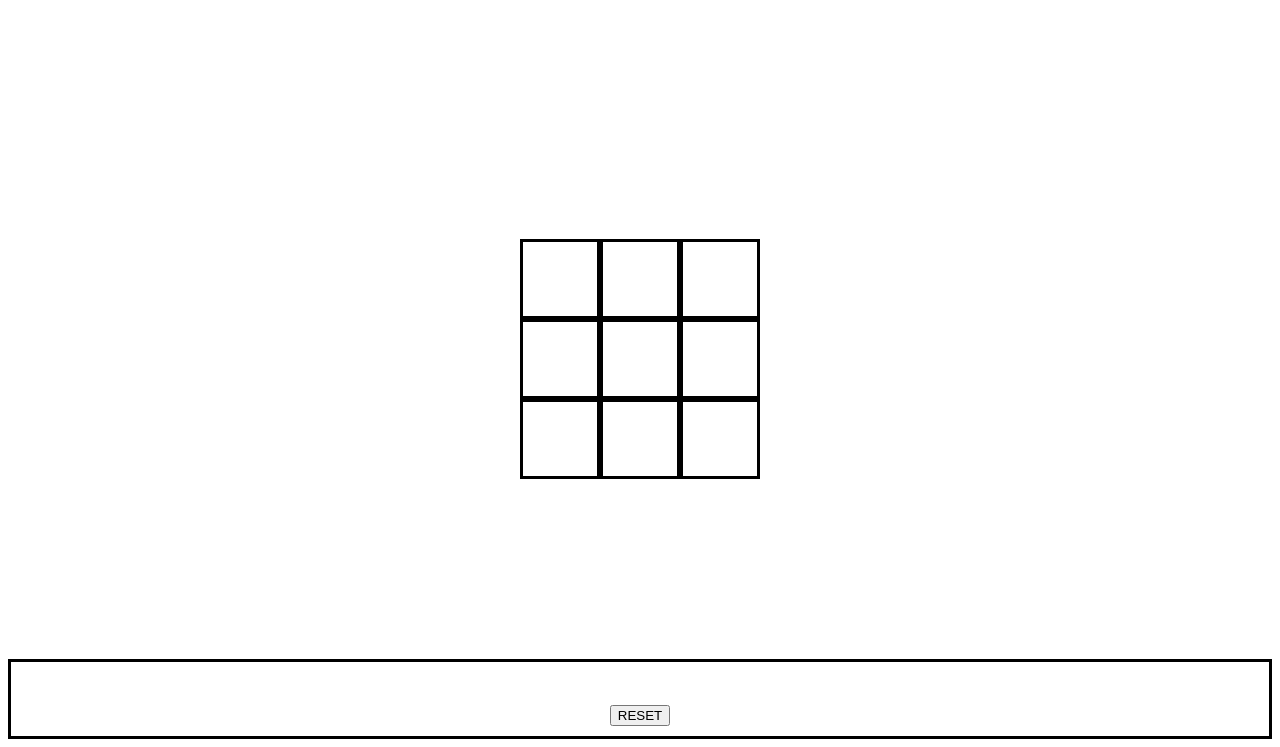
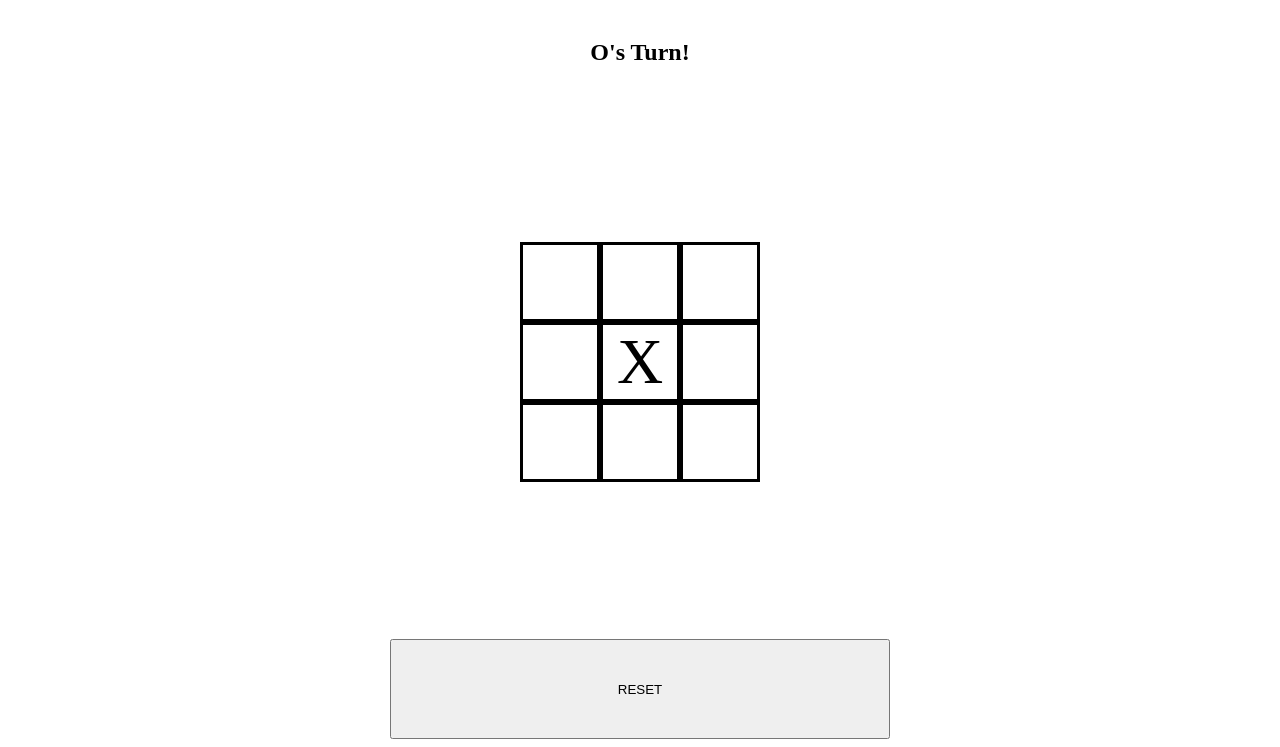
Before and after one commit to 90dandan/tictactoe, a plain HTML site: page index.html in a window 1280 px wide. Both pictures are taken after a click on the element 640 px from the left and 427 px from the top of the page. Shown: the part 69-816 px from the top of the page. Drawn offline with Linux system fonts and the light colour scheme.

Commit message:
everything but the win

```diff
--- a/css/main.css
+++ b/css/main.css
@@ -21,3 +21,8 @@ div {
     vertical-align: middle;
 
 }
+
+button {
+    height: 100px;
+    width: 500px;
+}
--- a/index.html
+++ b/index.html
@@ -24,8 +24,8 @@
         <div id="sq7"></div>
         <div id="sq8"></div>
     </section>
-    <div class="reset">
-        <button class="rs-btn">RESET</button>
-    </div>
+    <section>
+        <button class="rst" onclick=(location.reload())>RESET</button>
+    </section>
 </body>
 </html>
--- a/js/main.js
+++ b/js/main.js
@@ -8,7 +8,8 @@
 //let gameMarker = "X";
 //let board = document.querySelectorAll('.board');
 let board, turn = 1;
-//let player = ("1", "-1");
+winner = false;
+
 /*------Cached Element References------*/
 
 // You might choose to put your game status here
@@ -19,41 +20,71 @@ let board, turn = 1;
 // This is where you should put the event listener
 // for a mouse-click
 document.getElementById('squares').addEventListener('click', onClick);
-
+//document.getElementById("rst").addEventListener('click', init);
 /*------Functions------*/
 
 init();
 
 function init() {
-    board = ['sq','sq','sq','sq','sq','sq','sq','sq','sq']
+    board = [null,null,null,null,null,null,null,null,null];
     turn = 1;
+    document.getElementById("message").innerHTML = "X's Turn!";
+    winner=false;
+}
+
+function onClick(event) {
+    if (winner===false) {
+    let squareIdx = parseInt((event.target.id).replace("sq",""));
+    console.log(board);
+    if (board[squareIdx] !== null) return;
+    else if (turn===1) {
+        board[squareIdx]=turn;
+        document.getElementById(event.target.id).innerHTML = "X";
+        document.getElementById("message").innerHTML = "O's Turn!";
+        togglePlayer();
+    } else if(turn===-1){
+        board[squareIdx]=turn;
+        document.getElementById(event.target.id).innerHTML = "O";
+        document.getElementById("message").innerHTML = "X's Turn!";
+        togglePlayer();
+    }
+    }
+}
+
+function togglePlayer() {
+    if (winner===false){
+    isWinner();
+    turn *= -1;
+    console.log('turn');
+    }
 }
 
 function isWinner() {
-    if (board[0]+board[1]+board[2] === 3 || board[0]+board[4]+board[8] === 3 || board[0]+board[3]+board[6] === 3 || board[2]+board[4]+board[6] === 3 || board[2]+board[5]+board[8] === 3 || board[6]+board[7]+board[8] === 3 || board[3]+board[4]+board[5] === 3)
+    if (board[0]+board[1]+board[2] === 3 ||
+        board[0]+board[4]+board[8] === 3 ||
+        board[0]+board[3]+board[6] === 3 ||
+        board[2]+board[4]+board[6] === 3 ||
+        board[2]+board[5]+board[8] === 3 ||
+        board[6]+board[7]+board[8] === 3 ||
+        board[3]+board[4]+board[5] === 3)
     {
-        document.getElementById("message").innerHtml = ("Player One Wins!!")
-    } else if (board[0]+board[1]+board[2] === 3 || board[0]+board[4]+board[8] === 3 || board[0]+board[3]+board[6] === 3 || board[2]+board[4]+board[6] === 3 || board[2]+board[5]+board[8] === 3 || board[6]+board[7]+board[8] === 3 || board[3]+board[4]+board[5] === 3)
+        winner = true;
+        document.getElementById("message").innerHtml = "Player One Wins!!";
+        console.log("win")
+    } else if(board[0]+board[1]+board[2] === -3 ||
+            board[0]+board[4]+board[8] === -3 ||
+            board[0]+board[3]+board[6] === -3 ||
+            board[2]+board[4]+board[6] === -3 ||
+            board[2]+board[5]+board[8] === -3 ||
+            board[6]+board[7]+board[8] === -3 ||
+            board[3]+board[4]+board[5] === -3)
     {
-        document.getElementById("message").innerHtml = ("Player Two Wins!!")
-    } else togglePlayer();
+        winner = true;
+        document.getElementById("message").innerHtml = "Player Two Wins!!";
+        console.log('win')
+    }  //console.log('isWinner')
 }
 
-
-function onClick(event) {
-    let squareIdx = event.target.id.replace("sq","");
-    if (board[squareIdx]===1) {
-        document.getElementById(squareIdx).innerHTML = "X";
-    } else if (board[squareIdx]===-1) {
-        document.getElementById(squareIdx).innerHTML = "O";
-    } else  isWinner();
-}
-
-
-
-function togglePlayer() {
-    turn *= -1
-}
 
 
 
```
